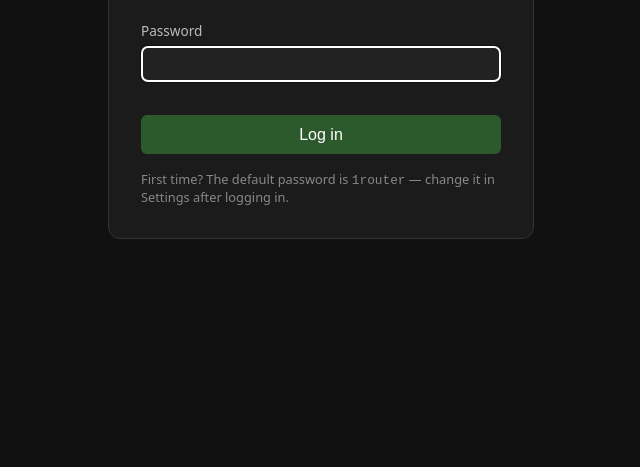
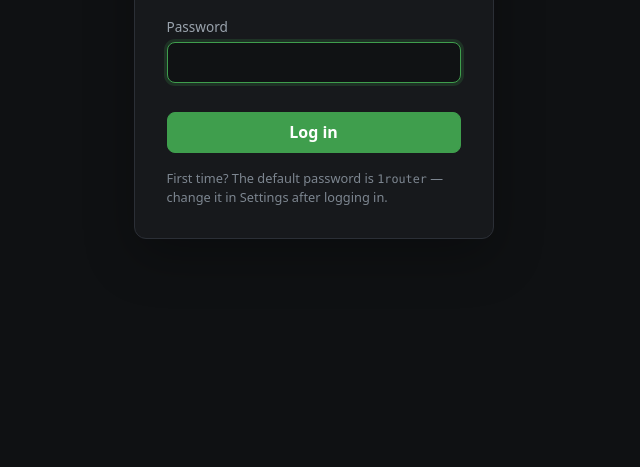
Before and after one commit to hujanpanada/1router, a website: page public/login.html in a window 1280 px wide. Shown: the part 333-800 px from the top of the page, without its empty margins (319-959 px from the left). Drawn offline with Linux system fonts and the light colour scheme.

Commit message:
fix: load shared stylesheet on login page
Co-Authored-By: Muse Wonder

```diff
--- a/public/login.html
+++ b/public/login.html
@@ -4,30 +4,19 @@
 <meta charset="utf-8">
 <meta name="viewport" content="width=device-width, initial-scale=1">
 <title>1Router — Login</title>
-<style>
-  :root { color-scheme: dark; }
-  body { font-family: system-ui, sans-serif; background:#111; color:#eee; display:flex; min-height:100vh; align-items:center; justify-content:center; margin:0; }
-  .box { background:#1b1b1b; border:1px solid #333; border-radius:12px; padding:2rem; width:min(360px, 90vw); }
-  h1 { margin:0 0 .25rem; } .sub { color:#999; margin-bottom:1.5rem; }
-  label { display:block; font-size:.85rem; color:#bbb; margin-bottom:.35rem; }
-  input { width:100%; box-sizing:border-box; background:#222; color:#eee; border:1px solid #444; border-radius:6px; padding:.6rem; margin-bottom:1rem; }
-  button { width:100%; background:#2d5a2d; color:#fff; border:0; border-radius:6px; padding:.65rem; cursor:pointer; font-size:1rem; }
-  button:hover { background:#376e37; }
-  #err { color:#ff8080; min-height:1.2em; font-size:.9rem; }
-  .hint { color:#888; font-size:.8rem; margin-top:1rem; }
-</style>
+<link rel="stylesheet" href="style.css">
 </head>
-<body>
-<div class="box">
+<body class="login-page">
+<div class="login-box">
   <h1>1Router</h1>
   <div class="sub">Enter the dashboard password.</div>
   <form id="f">
-    <label for="pw">Password</label>
+    <label class="login-label" for="pw">Password</label>
     <input id="pw" type="password" autocomplete="current-password" autofocus>
-    <div id="err"></div>
-    <button type="submit">Log in</button>
+    <div id="err" class="login-error" role="alert"></div>
+    <button class="btn btn-primary login-submit" type="submit">Log in</button>
   </form>
-  <div class="hint">First time? The default password is <code>1router</code> — change it in Settings after logging in.</div>
+  <div class="login-hint">First time? The default password is <code>1router</code> — change it in Settings after logging in.</div>
 </div>
 <script>
 document.getElementById("f").addEventListener("submit", async (e) => {
--- a/public/style.css
+++ b/public/style.css
@@ -27,6 +27,16 @@ code { font-family: ui-monospace, "Cascadia Code", Consolas, monospace; font-siz
 .muted, .sub { color: var(--muted); }
 button, input, select, textarea { font: inherit; }
 button { min-height: var(--control-h); }
+
+/* ---------- login ---------- */
+.login-page { display: flex; min-height: 100vh; align-items: center; justify-content: center; padding: 1.5rem; }
+.login-box { width: min(360px, 90vw); background: var(--panel); border: 1px solid var(--border); border-radius: var(--radius); padding: 2rem; box-shadow: 0 18px 50px rgb(0 0 0 / .28); }
+.login-box h1 { margin: 0 0 .25rem; }
+.login-box .sub { margin-bottom: 1.5rem; }
+.login-label { display: block; margin-bottom: .35rem; color: var(--muted); font-size: .85rem; }
+.login-error { min-height: 1.2em; margin-bottom: .75rem; color: #ff8080; font-size: .9rem; }
+.login-submit { width: 100%; }
+.login-hint { margin-top: 1rem; color: var(--muted-2); font-size: .8rem; }
 
 /* ---------- top bar ---------- */
 .topbar {
--- a/test/ui.test.ts
+++ b/test/ui.test.ts
@@ -4,6 +4,7 @@ import { readFileSync } from "node:fs";
 
 const pub = (f: string) => readFileSync(new URL("../../public/" + f, import.meta.url), "utf8"); // dist/test -> project root
 const html = pub("index.html");
+const loginHtml = pub("login.html");
 const css = pub("style.css");
 const js = pub("app.js");
 const readme = readFileSync(new URL("../../README.md", import.meta.url), "utf8");
@@ -84,6 +85,13 @@ test("How to Use shows the provider-test-capabilities-config flow", () => {
   assert.match(html, /generated config|Copy the config/i);
 });
 
+test("login page loads the shared stylesheet", () => {
+  assert.match(loginHtml, /<link rel="stylesheet" href="style\.css">/);
+  assert.match(loginHtml, /class="login-page"/);
+  assert.match(css, /\.login-page/);
+  assert.match(css, /\.login-box/);
+});
+
 test("period selector calls the daily view Today", () => {
   assert.match(html, /<option value="daily" selected>Today<\/option>/);
   assert.doesNotMatch(html, /<option value="daily"[^>]*>Daily<\/option>/);
```
Also changed, not shown: test/server.test.ts (+11 -0 lines).
